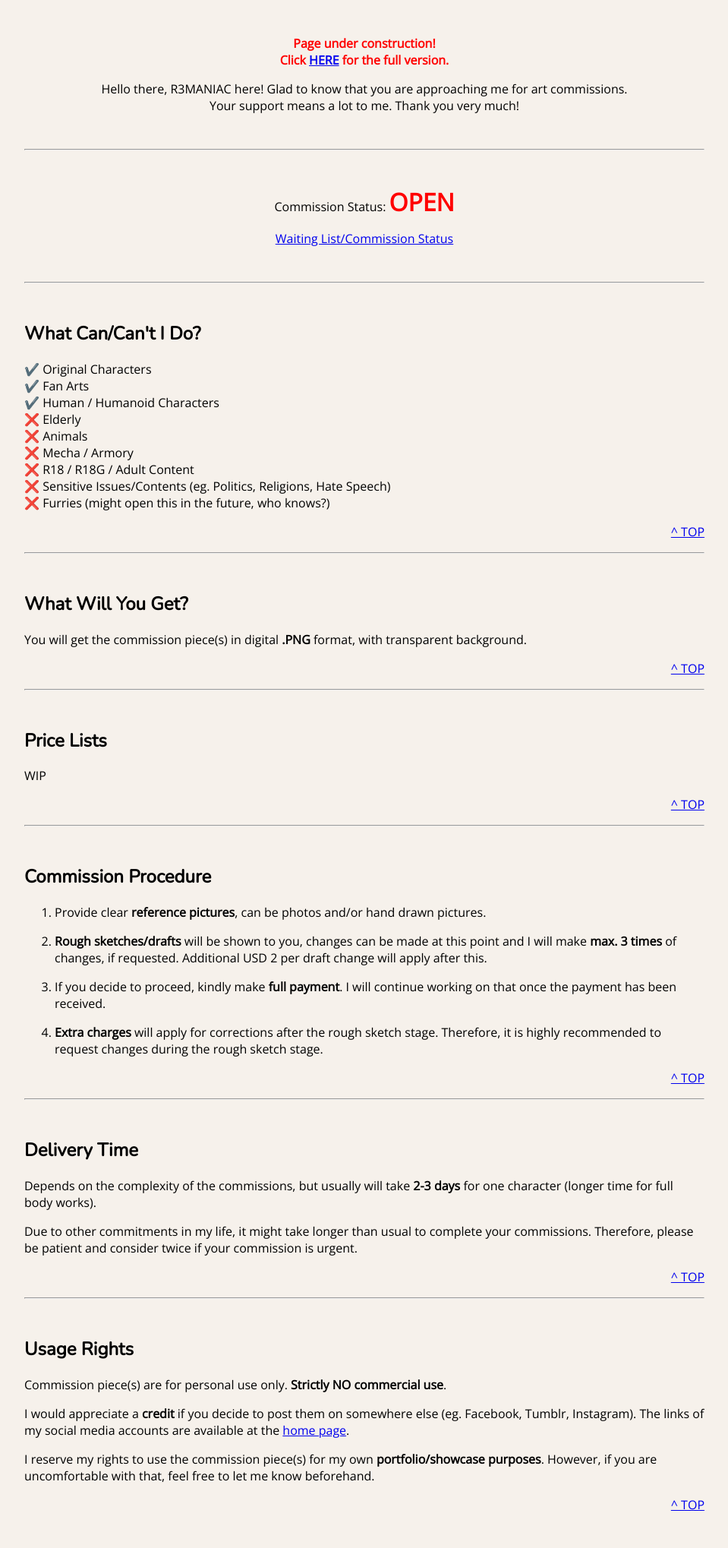
After one commit to remaniac3/remaniac3.github.io, a PHP site: page /commissions.html in a window 1280 px wide. The commit adds this page. Shown: the whole page at 76% size, without its empty margins (160-1119 px from the left). Run offline with PHP 8.4, Linux system fonts and the light colour scheme.

Commit message:
added commission page (WIP)

```diff
--- /dev/null
+++ b/commissions.html
@@ -0,0 +1,104 @@
+<!DOCTYPE HTML>
+
+<html lang="en">
+
+<head>
+    <title>Art Commissions / R3MANIAC</title>
+    <meta charset="UTF-8">
+    <meta name="viewport" content="width=device-width, initial-scale=1">
+    <link rel="stylesheet" href="style.css">
+    <link href="https://fonts.googleapis.com/css?family=Open+Sans|Nunito|Inconsolata" rel="stylesheet">
+</head>
+
+<body>
+
+<a id="top"></a>
+
+<div class="mainLEFT">
+    <p align=center><font color="red"><b>Page under construction!<br>Click <a href="https://docs.google.com/document/d/1rbg1TiOU0Oq-CtzpV8H19lwq2erDT9MBI8JBh059Ees/edit", target="_blank">HERE</a> for the full version.</b></font></p>
+    <p align=center>Hello there, R3MANIAC here! Glad to know that you are approaching me for art commissions. <br>Your support means a lot to me. Thank you very much! </p>
+
+    <br>
+    <hr>
+    <br>
+
+    <p align=center>Commission Status: <font color="red", size="6"><b>OPEN</b></font></p>
+    <p align=center><a href="https://docs.google.com/spreadsheets/d/1geZSDeHRcsiU1yjCn5W38wt9oRnyghM2qEbvjqPV8M8/edit?usp=sharing">Waiting List/Commission Status</a></p>
+
+    <br>
+    <hr>
+    <br>
+
+    <h2>What Can/Can't I Do?</h2>
+        <p>✔️ Original Characters<br>
+            ✔️ Fan Arts<br>
+            ✔️ Human / Humanoid Characters<br>
+            ❌ Elderly<br>
+            ❌ Animals<br>
+            ❌ Mecha / Armory<br>
+            ❌ R18 / R18G / Adult Content<br>
+            ❌ Sensitive Issues/Contents (eg. Politics, Religions, Hate Speech)<br>
+            ❌ Furries (might open this in the future, who knows?)
+        </p>
+
+        <p align=right><a href="#top">^ TOP</a></p>
+
+    <hr>
+    <br>
+
+    <h2>What Will You Get?</h2>
+        <p>You will get the commission piece(s) in digital <b>.PNG</b> format, with transparent background. </p>
+
+        <p align=right><a href="#top">^ TOP</a></p>
+
+    <hr>
+    <br>
+
+    <h2>Price Lists</h2>
+        <p>WIP</p>
+
+        <p align=right><a href="#top">^ TOP</a></p>
+
+    <hr>
+    <br>
+
+    <h2>Commission Procedure</h2>
+        <ol type="1">
+            <p><li>Provide clear <b>reference pictures</b>, can be photos and/or hand drawn pictures.</li></p>
+
+            <p><li><b>Rough sketches/drafts</b> will be shown to you, changes can be made at this point and I will make <b>max. 3 times</b> of changes, if requested. Additional USD 2 per draft change will apply after this. </li></p>
+
+            <p><li>If you decide to proceed, kindly make <b>full payment</b>. I will continue working on that once the payment has been received. </li></p>
+
+            <p><li><b>Extra charges</b> will apply for corrections after the rough sketch stage. Therefore, it is highly recommended to request changes during the rough sketch stage. </li></p>
+
+            <p align=right><a href="#top">^ TOP</a></p>
+        </ol>
+
+    <hr>
+    <br>
+
+    <h2>Delivery Time</h2>
+        <p>Depends on the complexity of the commissions, but usually will take <b>2-3 days</b> for one character (longer time for full body works).</p>
+
+        <p>Due to other commitments in my life, it might take longer than usual to complete your commissions. Therefore, please be patient and consider twice if your commission is urgent.</p>
+
+        <p align=right><a href="#top">^ TOP</a></p>
+
+    <hr>
+    <br>
+
+    <h2>Usage Rights</h2>
+        <p>Commission piece(s) are for personal use only. <b>Strictly NO commercial use</b>. </p>
+
+        <p>I would appreciate a <b>credit</b> if you decide to post them on somewhere else (eg. Facebook, Tumblr, Instagram). The links of my social media accounts are available at the <a href="index.html", target="_blank">home page</a>.</p>
+
+        <p>I reserve my rights to use the commission piece(s) for my own <b>portfolio/showcase purposes</b>. However, if you are uncomfortable with that, feel free to let me know beforehand.</p>
+
+        <p align=right><a href="#top">^ TOP</a></p>
+
+</div>
+
+</body>
+
+</html>
--- a/style.css
+++ b/style.css
@@ -14,7 +14,9 @@ img {
     height: auto;
 }
 
-
+h2 {
+    font-family: 'Nunito', sans-serif;
+}
 
 /* [DP TABLE] STARTS */
 
@@ -89,6 +91,17 @@ table#cms {
     text-align: center;
 }
 
+.mainLEFT {
+    max-width: 70%;
+    margin: auto;
+    flex: 70%;
+    background-color: #f6f1eb;
+    padding: 30px;
+    color: #000000;
+    font-size: 16px;
+    text-align: left;
+}
+
 .footer {
     font-family: 'Open Sans', sans-serif;
     padding: 20px;
```
Also changed, not shown: drawpile.html (+10 -10 lines).
